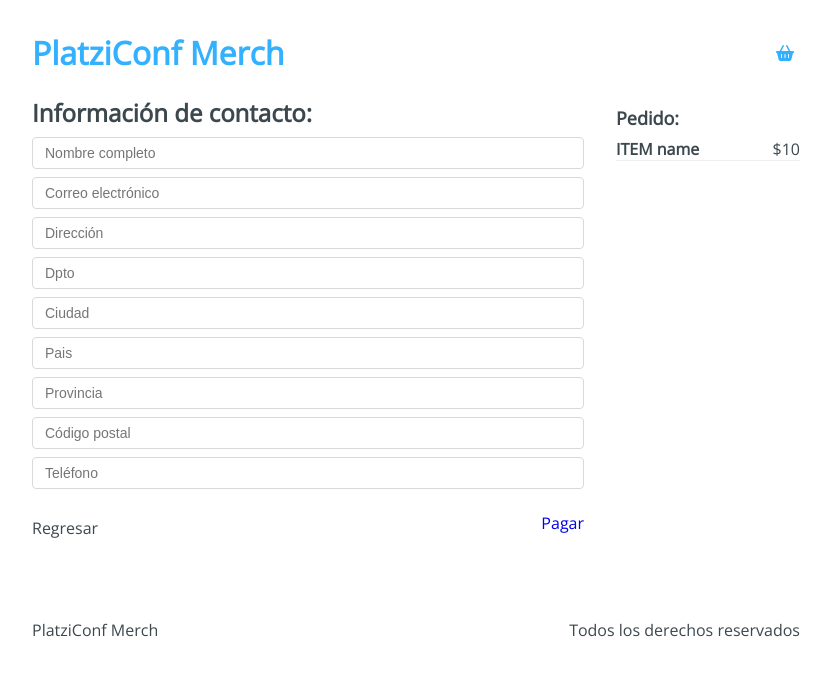
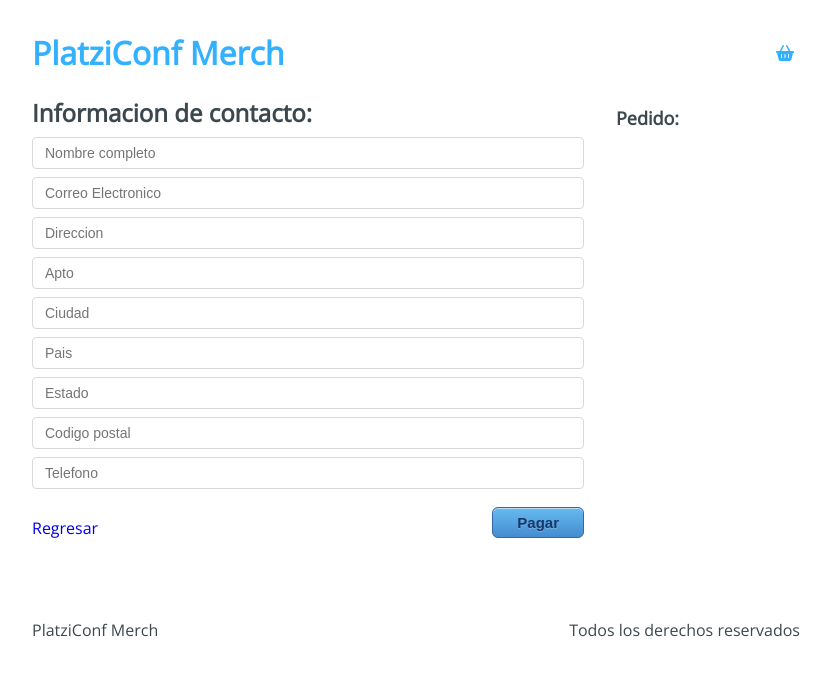
Before and after one commit to hectormoreira/platzi-conf-merch, a React app: page /checkout/information in a window 1280 px wide. Shown: the top 676 px of the page, without its empty margins (224-1055 px from the left). Built offline with nearby package versions, Linux system fonts and the light colour scheme.

Commit message:
information

```diff
--- a/src/containers/Checkout.jsx
+++ b/src/containers/Checkout.jsx
@@ -1,26 +1,43 @@
-import React from 'react';
+import React, { useContext } from 'react';
 import { Link } from 'react-router-dom';
+import AppContext from '../context/AppContext';
 import '../styles/components/Checkout.css';
 
 const Checkout = () => {
+    const { state, removeFromCart } = useContext(AppContext);
+    const { cart } = state;
+
+    const handleRemove = product => () => {
+        removeFromCart(product);
+    }
+
+    const handleSumTotal = () => {
+        const reducer = (accumulator, currentValue) => accumulator + currentValue.price;
+        return cart.reduce(reducer, 0);
+    }
+
     return (
         <div className="Checkout">
             <div className="Checkout-content">
-                <h3>Lista de Pedidos:</h3>
+                <h3>{cart.length > 0 ? <h3>Lista de productos</h3> : <h3>Sin productos</h3>}</h3>
+                {cart.map((item) => (
                     <div className="Checkout-item">
                         <div className="Checkout-element">
-                        <h4>ITEM name</h4>
-                        <span>$10</span>
+                            <h4>{item.title}</h4>
+                            <span>{item.price}</span>
                         </div>
-                    <button type="button"> <i className="fas fa-trash-alt"/> </button>
+                        <button type="button" onClick={handleRemove(item)}> <i className="fas fa-trash-alt" /> </button>
                     </div>
+                ))}
             </div>
+            {cart.length > 0 && (
                 <div className="Checkout-sidebar">
-                <h3>Precio Total: $10</h3>
+                    <h3>{`Precio Total: $ ${handleSumTotal()}`}</h3>
                     <Link to="/checkout/information">
                         <button type="button">Continuar pedido</button>
                     </Link>
                 </div>
+            )}
         </div>
     );
 };
--- a/src/containers/Information.jsx
+++ b/src/containers/Information.jsx
@@ -1,49 +1,75 @@
-import React from 'react';
+import React, { useRef, useContext } from 'react';
 import { Link } from 'react-router-dom';
+import AppContext from '../context/AppContext';
 import '../styles/components/Information.css';
 
-const Information = () => {
+const Information = ({ history }) => {
+    const { state, addToBuyer } = useContext(AppContext);
+    const form = useRef(null);
+    const { cart } = state;
+
+    const handleSubmit = () => {
+        const formData = new FormData(form.current);
+        const buyer = {
+            'name': formData.get('name'),
+            'email': formData.get('email'),
+            'address': formData.get('address'),
+            'apto': formData.get('apto'),
+            'city': formData.get('city'),
+            'country': formData.get('country'),
+            'state': formData.get('state'),
+            'cp': formData.get('cp'),
+            'phone': formData.get('phone'),
+        }
+        addToBuyer(buyer);
+    }
+
     return (
         <div className="Information">
             <div className="Information-content">
                 <div className="Information-head">
-                    <h2>Información de contacto:</h2>
+                    <h2>Informacion de contacto:</h2>
                 </div>
                 <div className="Information-form">
-                    <form action="">
+                    <form ref={form}>
                         <input type="text" placeholder="Nombre completo" name="name" />
-                        <input type="text" placeholder="Correo electrónico" name="email" />
-                        <input type="text" placeholder="Dirección" name="address" />
-                        <input type="text" placeholder="Dpto" name="dpto" />
+                        <input type="text" placeholder="Correo Electronico" name="email" />
+                        <input type="text" placeholder="Direccion" name="address" />
+                        <input type="text" placeholder="Apto" name="apto" />
                         <input type="text" placeholder="Ciudad" name="city" />
                         <input type="text" placeholder="Pais" name="country" />
-                        <input type="text" placeholder="Provincia" name="state" />
-                        <input type="text" placeholder="Código postal" name="cp" />
-                        <input type="text" placeholder="Teléfono" name="phone" />
+                        <input type="text" placeholder="Estado" name="state" />
+                        <input type="text" placeholder="Codigo postal" name="cp" />
+                        <input type="text" placeholder="Telefono" name="phone" />
                     </form>
                 </div>
                 <div className="Information-buttons">
                     <div className="Information-back">
-                        Regresar
+                        <Link to="/checkout">
+                            Regresar
+                        </Link>
                     </div>
-                    <div className="Information-net">
-                        <Link to="/checkout/payment">
-                            Pagar
-                        </Link>
+                    <div className="Information-next">
+                        <button type="button" onClick={handleSubmit}> Pagar </button>
                     </div>
                 </div>
             </div>
             <div className="Information-sidebar">
                 <h3>Pedido:</h3>
-                <div className="Information-item">
-                    <div className="Information-element">
-                        <h4>ITEM name</h4>
-                        <span>$10</span>
+                {cart.map((item) => (
+                    <div className="Information-item" key={item.title}>
+                        <div className="Information-element">
+                            <h4>{item.title}</h4>
+                            <span>
+                                $
+                                {item.price}
+                            </span>
+                        </div>
                     </div>
-                </div>
+                ))}
             </div>
         </div>
     );
-};
+}
 
 export default Information;
--- a/src/hooks/useInitialState.js
+++ b/src/hooks/useInitialState.js
@@ -18,9 +18,17 @@
     });
   };
 
+  const addToBuyer = (payload) => {
+    setState({
+      ...state,
+      buyer: [...state.buyer, payload],
+    });
+  };
+
   return {
     addToCart,
     removeFromCart,
+    addToBuyer,
     state,
   };
 };
--- a/src/initialState.js
+++ b/src/initialState.js
@@ -1,5 +1,6 @@
 export default {
   cart: [],
+  buyer: [],
   products: [
     {
       id: '1',
--- a/webpack.config.js
+++ b/webpack.config.js
@@ -9,6 +9,7 @@
     filename: 'bundle.js',
     publicPath: '/',
   },
+  //mode: 'development',
   resolve: {
     extensions: ['.js', '.jsx'],
   },
```
Lines whose indentation alone changed are shown as unchanged.
